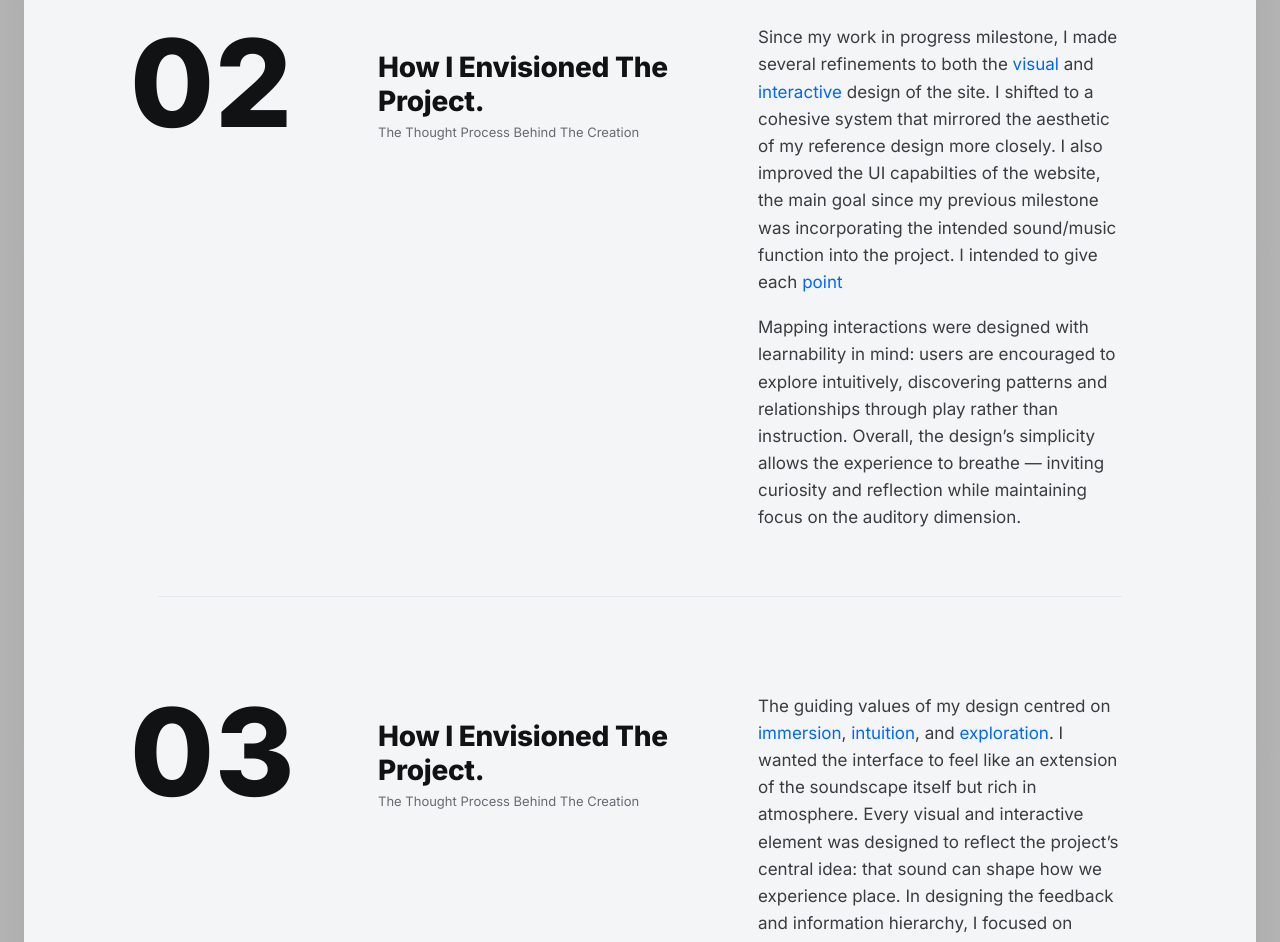
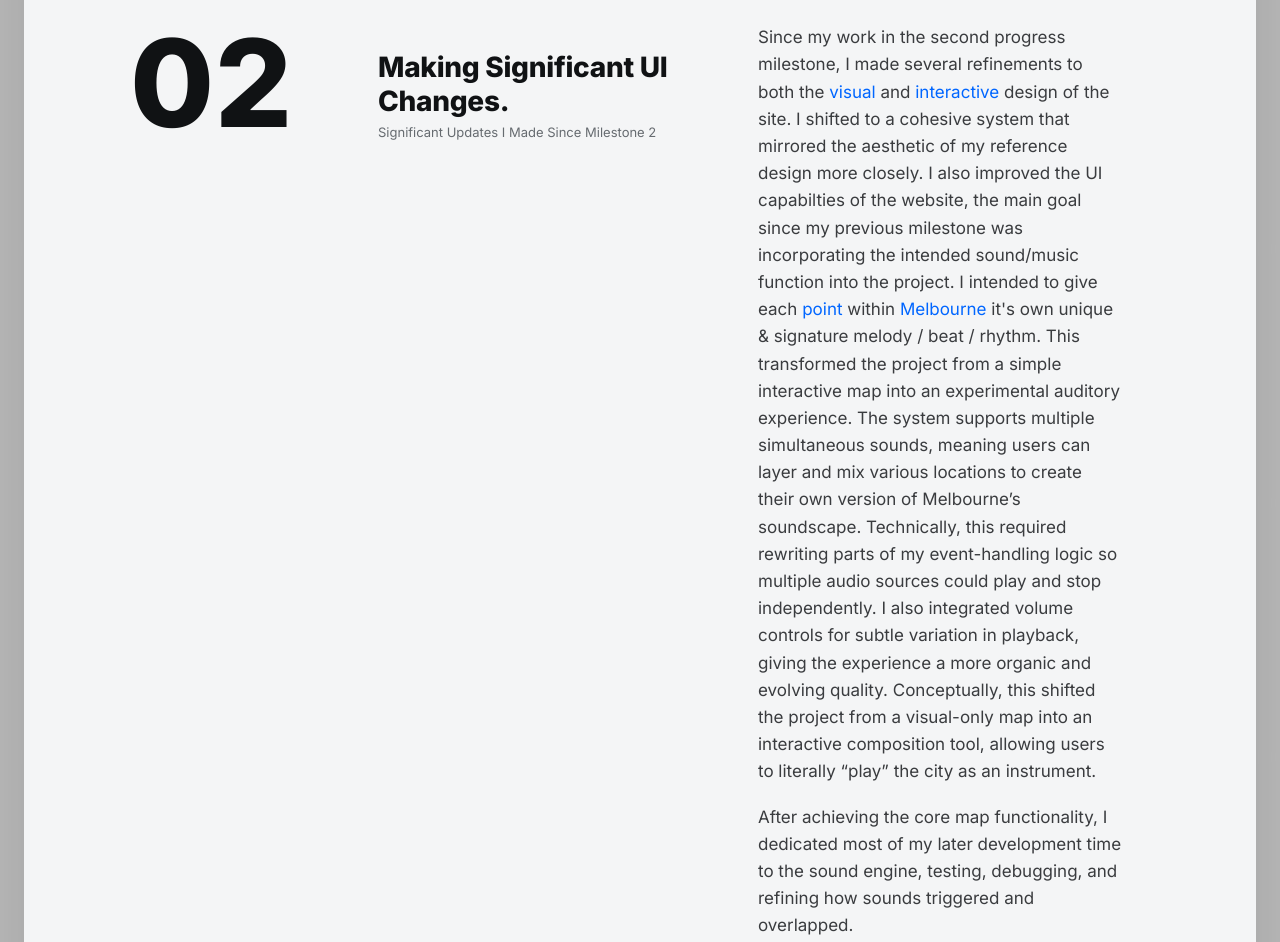
Before and after one commit to lac-hy/AT3-submission, a plain HTML site: page index.html in a window 1280 px wide. Shown: the part 2800-3742 px from the top of the page. Drawn offline with Linux system fonts and the light colour scheme.

Commit message:
new reflection info

```diff
--- a/index.html
+++ b/index.html
@@ -112,20 +112,24 @@
               <div class="process-num reveal" data-reveal="left">02</div>
 
               <header class="process-head">
-                <h3 class="process-title reveal" data-reveal="up">How I Envisioned The Project.</h3>
-                <p class="process-sub reveal" data-reveal="up" data-delay="60">The Thought Process Behind The Creation</p>
+                <h3 class="process-title reveal" data-reveal="up">Making Significant UI Changes.</h3>
+                <p class="process-sub reveal" data-reveal="up" data-delay="60">Significant Updates I Made Since Milestone 2</p>
               </header>
 
               <div class="process-body">
               <p class="process-desc reflection">
-               Since my work in progress milestone, I made several refinements to both the <span class="blue">visual</span> and <span class="blue">interactive</span> design of the site.
+               Since my work in the second progress milestone, I made several refinements to both the <span class="blue">visual</span> and <span class="blue">interactive</span> design of the site.
                I shifted to a cohesive system that mirrored the aesthetic of my reference design more closely. I also improved the UI capabilties of the website, the main goal
                since my previous milestone was incorporating the intended sound/music function into the project. I intended to give each <span class="blue">point</span>
+               within <span class="blue">Melbourne</span> it's own unique & signature melody / beat / rhythm. This transformed the project from a simple interactive map
+               into an experimental auditory experience. The system supports multiple simultaneous sounds, meaning users can layer and mix various locations to create
+               their own version of Melbourne’s soundscape. Technically, this required rewriting parts of my event-handling logic so multiple audio sources could play
+               and stop independently. I also integrated volume controls for subtle variation in playback, giving the experience a more organic and evolving quality.
+               Conceptually, this shifted the project from a visual-only map into an interactive composition tool, allowing users to literally “play” the city as an instrument.
             </p>
 
             <p class="process-desc reflection">
-              Mapping interactions were designed with learnability in mind: users are encouraged to explore intuitively, discovering patterns and relationships through play rather than instruction.
-              Overall, the design’s simplicity allows the experience to breathe — inviting curiosity and reflection while maintaining focus on the auditory dimension.
+             After achieving the core map functionality, I dedicated most of my later development time to the sound engine, testing, debugging, and refining how sounds triggered and overlapped.
            </p>
        </div>
 </article>
@@ -135,8 +139,8 @@
               <div class="process-num reveal" data-reveal="left">03</div>
 
               <header class="process-head">
-                <h3 class="process-title reveal" data-reveal="up">How I Envisioned The Project.</h3>
-                <p class="process-sub reveal" data-reveal="up" data-delay="60">The Thought Process Behind The Creation</p>
+                <h3 class="process-title reveal" data-reveal="up">My Success' + Failures.</h3>
+                <p class="process-sub reveal" data-reveal="up" data-delay="60">What I'm Most Proud Of & What Was Challenging</p>
               </header>
 
               <div class="process-body">
--- a/styles.css
+++ b/styles.css
@@ -411,7 +411,7 @@ body{
 /* cards */
 .g4-card{
   flex: 0 0 auto;
-  width: calc(var(--g4-rail-h) * 0.75);
+  width: calc(var(--g4-rail-h) * 0.95);
   height: var(--g4-rail-h);
   background:#111;
   scroll-snap-align: start;
@@ -419,7 +419,7 @@ body{
   overflow:hidden;
 }
 .g4-card img{
-  width:100%; height:100%; object-fit:cover; filter: grayscale(100%);
+  width:100%; height:100%; object-fit:cover;
   display:block;
 }
 
```
Also changed, not shown: 2 other files.
